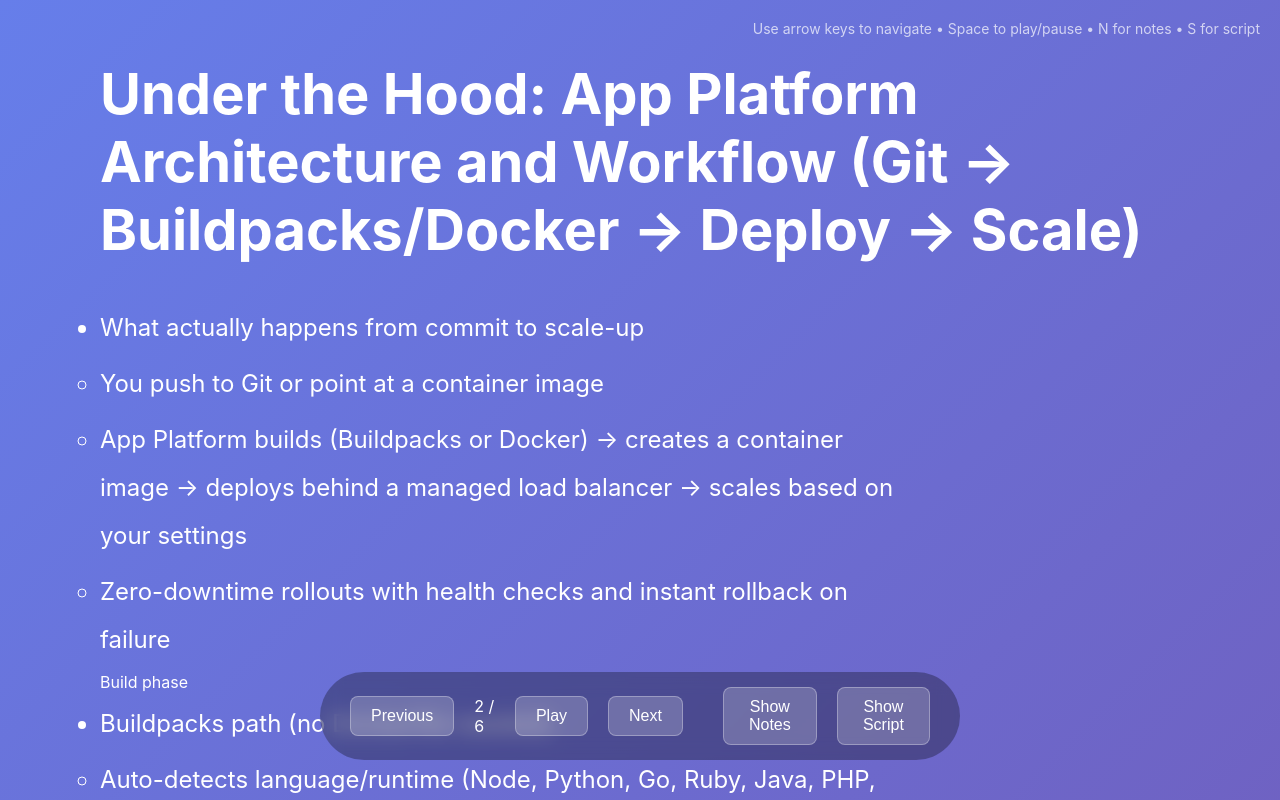
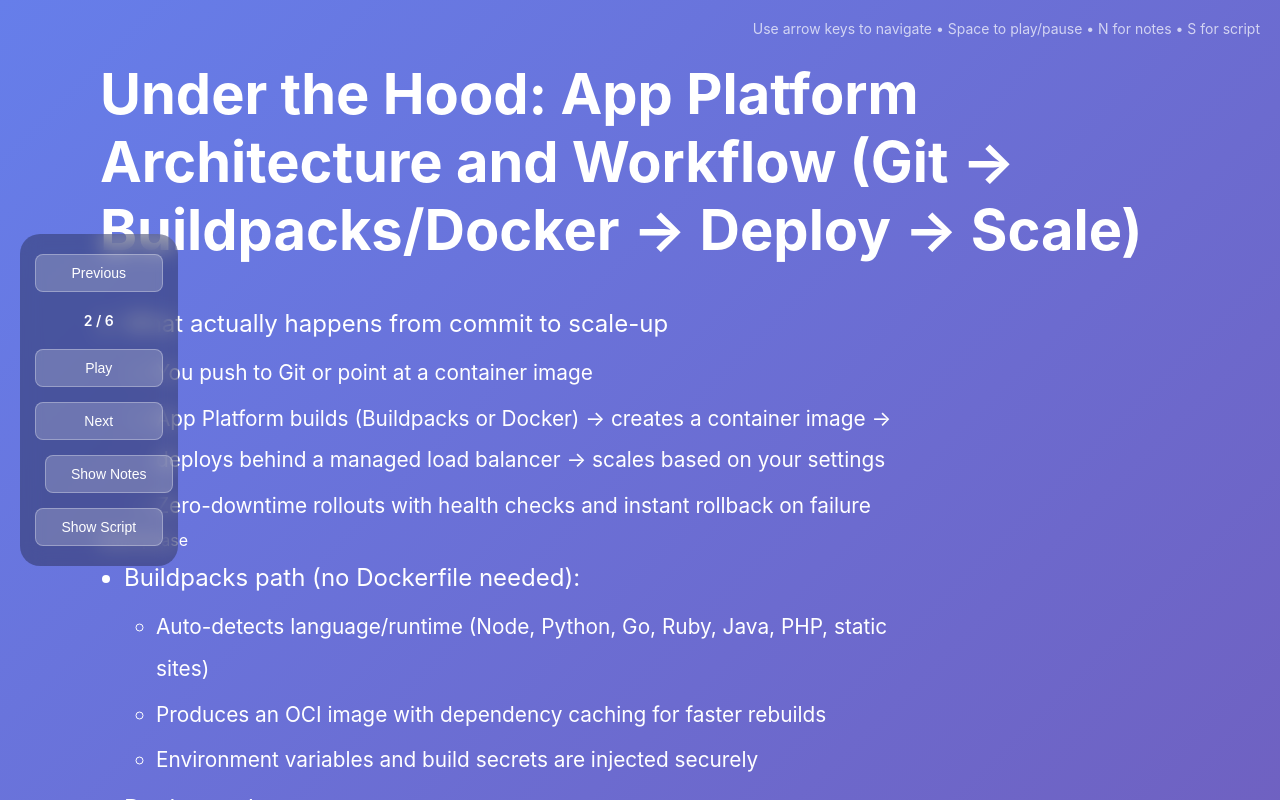
Before and after one commit to ElanHasson/1755558317105, a Next.js app: page / in a window 1280 px wide. Both pictures are taken after a click on the button "Next". Shown: the top 800 px of the page. Built offline with nearby package versions, Linux system fonts and the light colour scheme.

Commit message:
Deploy webinar presentation webinar-1755558317105

```diff
--- a/app/globals.css
+++ b/app/globals.css
@@ -38,10 +38,18 @@
   font-size: 1.5rem;
   line-height: 2;
   max-width: 800px;
+  padding-left: 1.5rem;
 }
 
 .slide li {
-  margin: 0.5rem 0;
+  margin: 0.25rem 0;
+}
+
+.slide ul ul, .slide ol ol, .slide ul ol, .slide ol ul {
+  font-size: 1.3rem;
+  margin-top: 0.25rem;
+  margin-bottom: 0.25rem;
+  padding-left: 2rem;
 }
 
 .title-slide {
@@ -139,27 +147,31 @@
 
 .navigation {
   position: fixed;
-  bottom: 40px;
-  left: 50%;
-  transform: translateX(-50%);
+  left: 20px;
+  top: 50%;
+  transform: translateY(-50%);
   display: flex;
-  gap: 20px;
+  flex-direction: column;
+  gap: 15px;
   align-items: center;
   background: rgba(0, 0, 0, 0.3);
-  padding: 15px 30px;
-  border-radius: 50px;
+  padding: 20px 15px;
+  border-radius: 20px;
   backdrop-filter: blur(10px);
+  z-index: 1000;
 }
 
 .navigation button {
-  padding: 10px 20px;
-  font-size: 16px;
+  padding: 10px 15px;
+  font-size: 14px;
   background: rgba(255, 255, 255, 0.2);
   color: white;
   border: 1px solid rgba(255, 255, 255, 0.3);
   border-radius: 8px;
   cursor: pointer;
   transition: all 0.2s;
+  width: 100%;
+  min-width: 80px;
 }
 
 .navigation button:hover:not(:disabled) {
@@ -170,3 +182,9 @@
   opacity: 0.5;
   cursor: not-allowed;
 }
+
+.navigation span {
+  font-size: 14px;
+  font-weight: 600;
+  padding: 5px 0;
+}
--- a/components/slides/Slide_s2.tsx
+++ b/components/slides/Slide_s2.tsx
@@ -2,13 +2,14 @@
 import remarkGfm from 'remark-gfm';
 import { useEffect, useRef } from 'react';
 import mermaid from 'mermaid';
+import { Prism as SyntaxHighlighter } from 'react-syntax-highlighter';
+import { atomDark } from 'react-syntax-highlighter/dist/esm/styles/prism';
 
 export default function Slide() {
   const markdown = `- What actually happens from commit to scale-up
   - You push to Git or point at a container image
   - App Platform builds (Buildpacks or Docker) → creates a container image → deploys behind a managed load balancer → scales based on your settings
   - Zero-downtime rollouts with health checks and instant rollback on failure
-
 \`\`\`mermaid flowchart LR
   Dev[git push] --> Repo[GitHub/GitLab]
   Dev -. or .-> ImgSrc[Container Image in DOCR/Docker Hub]
@@ -29,7 +30,6 @@
   DEPLOY --> SCALE[Scale: instance count + size + autoscale]
   SCALE --> OBS[Logs & metrics]
 \`\`\`
-
 Build phase
 - Buildpacks path (no Dockerfile needed):
   - Auto-detects language/runtime (Node, Python, Go, Ruby, Java, PHP, static sites)
@@ -116,12 +116,21 @@
       <ReactMarkdown
         remarkPlugins={[remarkGfm]}
         components={{
-          code({node, className, children, ...props}: any) {
-            const match = /language-(w+)/.exec(className || '');
+          code({node, inline, className, children, ...props}: any) {
+            const match = /language-(\w+)/.exec(className || '');
             const language = match ? match[1] : '';
-            const isInline = !className;
 
-            if (!isInline && language === 'mermaid') {
+            // Handle inline code
+            if (inline) {
+              return (
+                <code className={className} {...props}>
+                  {children}
+                </code>
+              );
+            }
+
+            // Handle mermaid diagrams
+            if (language === 'mermaid') {
               return (
                 <pre className="language-mermaid">
                   <code>{String(children).replace(/\n$/, '')}</code>
@@ -129,10 +138,28 @@
               );
             }
 
+            // Handle code blocks with syntax highlighting
+            if (language) {
+              return (
+                <SyntaxHighlighter
+                  language={language}
+                  style={atomDark}
+                  showLineNumbers={true}
+                  PreTag="div"
+                  {...props}
+                >
+                  {String(children).replace(/\n$/, '')}
+                </SyntaxHighlighter>
+              );
+            }
+
+            // Default code block without highlighting
             return (
-              <code className={className} {...props}>
-                {children}
-              </code>
+              <pre>
+                <code className={className} {...props}>
+                  {children}
+                </code>
+              </pre>
             );
           }
         }}
--- a/components/slides/Slide_s3.tsx
+++ b/components/slides/Slide_s3.tsx
@@ -2,13 +2,14 @@
 import remarkGfm from 'remark-gfm';
 import { useEffect, useRef } from 'react';
 import mermaid from 'mermaid';
+import { Prism as SyntaxHighlighter } from 'react-syntax-highlighter';
+import { atomDark } from 'react-syntax-highlighter/dist/esm/styles/prism';
 
 export default function Slide() {
   const markdown = `- Goal: Ship a Web service + background Worker + one‑time DB Migration with a single App Spec
 - What you’ll see: One YAML, one command, auto‑ordered deploy (migrations run before app boots)
 
 App Spec (minimal example)
-
 \`\`\`yaml
 name: web-worker-migrate
 region: nyc
@@ -49,9 +50,7 @@
     environment_slug: node-js
     run_command: "npm run migrate"
 \`\`\`
-
 Deploy from the CLI
-
 \`\`\`bash
 # Create the app from spec
 export DO_TOKEN=...   # or already logged in via \`doctl auth init\`
@@ -70,9 +69,7 @@
 # Web and worker runtime logs
 doctl apps logs $APP_ID --component web --type run --follow
 \`\`\`
-
 A quick look at the flow
-
 \`\`\`mermaid flowchart LR
     A(Code push / Spec apply) --> B[Pre-deploy Job: migrate-db]
     B -->|Success| C[Start Web]
@@ -81,7 +78,6 @@
     C --> E[Routes live]
     D --> F[Background tasks running]
 \`\`\`
-
 Notes
 - Secrets/DB URLs: add in App Platform UI or as encrypted env vars; App Spec picks them up at deploy
 - Roll forward on push; redeploy/rollback available from UI; no servers to manage`;
@@ -135,12 +131,21 @@
       <ReactMarkdown
         remarkPlugins={[remarkGfm]}
         components={{
-          code({node, className, children, ...props}: any) {
-            const match = /language-(w+)/.exec(className || '');
+          code({node, inline, className, children, ...props}: any) {
+            const match = /language-(\w+)/.exec(className || '');
             const language = match ? match[1] : '';
-            const isInline = !className;
 
-            if (!isInline && language === 'mermaid') {
+            // Handle inline code
+            if (inline) {
+              return (
+                <code className={className} {...props}>
+                  {children}
+                </code>
+              );
+            }
+
+            // Handle mermaid diagrams
+            if (language === 'mermaid') {
               return (
                 <pre className="language-mermaid">
                   <code>{String(children).replace(/\n$/, '')}</code>
@@ -148,10 +153,28 @@
               );
             }
 
+            // Handle code blocks with syntax highlighting
+            if (language) {
+              return (
+                <SyntaxHighlighter
+                  language={language}
+                  style={atomDark}
+                  showLineNumbers={true}
+                  PreTag="div"
+                  {...props}
+                >
+                  {String(children).replace(/\n$/, '')}
+                </SyntaxHighlighter>
+              );
+            }
+
+            // Default code block without highlighting
             return (
-              <code className={className} {...props}>
-                {children}
-              </code>
+              <pre>
+                <code className={className} {...props}>
+                  {children}
+                </code>
+              </pre>
             );
           }
         }}
--- a/components/slides/Slide_s4.tsx
+++ b/components/slides/Slide_s4.tsx
@@ -2,31 +2,29 @@
 import remarkGfm from 'remark-gfm';
 import { useEffect, useRef } from 'react';
 import mermaid from 'mermaid';
+import { Prism as SyntaxHighlighter } from 'react-syntax-highlighter';
+import { atomDark } from 'react-syntax-highlighter/dist/esm/styles/prism';
 
 export default function Slide() {
   const markdown = `- Why App Platform gets you production‑ready fast
   - Managed HTTPS and TLS certs by default; enable "Enforce HTTPS"
   - Push‑to‑deploy from GitHub/GitLab with zero‑downtime rolling updates
   - Built‑in autoscaling and health checks; one‑click rollback to a prior deploy
-
 - Security best practices
   - Store credentials as encrypted environment variables (secrets), never in code
   - Use private networking to connect to Managed Databases inside your VPC
   - Restrict exposure to only HTTP/HTTPS; terminate TLS at the edge
   - Enable preview environments only for trusted branches and clean them up after review
-
 - CI/CD best practices
   - Protect your main branch; auto‑deploy from main only
   - Turn on preview deployments for PRs to run tests and QA before merge
   - Use buildpacks or your Dockerfile; keep images minimal and pinned
   - Add a health check endpoint (e.g., /healthz) so rollouts verify readiness
-
 - Cost control best practices
   - Start with Basic tier and the smallest instance that meets baseline needs
   - Set min/max instances to cap autoscaling; right‑size using metrics
   - Use Static Sites + CDN for frontends; offload heavy state to Managed DBs
   - Regularly prune preview apps and unused components; set billing alerts
-
 - Minimal App Spec example
 \`\`\`yaml
 # app.yaml
@@ -52,7 +50,6 @@
 routes:
   - path: /
 \`\`\`
-
 \`\`\`mermaid
 graph LR
   Dev[Developer push] --> GH[GitHub/GitLab]
@@ -62,7 +59,6 @@
   Deploy --> Auto[Autoscale within limits]
   Sec[Secrets + HTTPS + VPC] -.enforced at build/deploy.-> Deploy
 \`\`\`
-
 - CLI workflow
 \`\`\`bash
 # First deploy
@@ -120,12 +116,21 @@
       <ReactMarkdown
         remarkPlugins={[remarkGfm]}
         components={{
-          code({node, className, children, ...props}: any) {
-            const match = /language-(w+)/.exec(className || '');
+          code({node, inline, className, children, ...props}: any) {
+            const match = /language-(\w+)/.exec(className || '');
             const language = match ? match[1] : '';
-            const isInline = !className;
 
-            if (!isInline && language === 'mermaid') {
+            // Handle inline code
+            if (inline) {
+              return (
+                <code className={className} {...props}>
+                  {children}
+                </code>
+              );
+            }
+
+            // Handle mermaid diagrams
+            if (language === 'mermaid') {
               return (
                 <pre className="language-mermaid">
                   <code>{String(children).replace(/\n$/, '')}</code>
@@ -133,10 +138,28 @@
               );
             }
 
+            // Handle code blocks with syntax highlighting
+            if (language) {
+              return (
+                <SyntaxHighlighter
+                  language={language}
+                  style={atomDark}
+                  showLineNumbers={true}
+                  PreTag="div"
+                  {...props}
+                >
+                  {String(children).replace(/\n$/, '')}
+                </SyntaxHighlighter>
+              );
+            }
+
+            // Default code block without highlighting
             return (
-              <code className={className} {...props}>
-                {children}
-              </code>
+              <pre>
+                <code className={className} {...props}>
+                  {children}
+                </code>
+              </pre>
             );
           }
         }}
--- a/components/slides/Slide_s5.tsx
+++ b/components/slides/Slide_s5.tsx
@@ -2,19 +2,19 @@
 import remarkGfm from 'remark-gfm';
 import { useEffect, useRef } from 'react';
 import mermaid from 'mermaid';
+import { Prism as SyntaxHighlighter } from 'react-syntax-highlighter';
+import { atomDark } from 'react-syntax-highlighter/dist/esm/styles/prism';
 
 export default function Slide() {
   const markdown = `- Why these patterns ship fast
   - SaaS: Multi-tenant API + Managed DB + background jobs
   - Jamstack: Static site build + global CDN + PR previews
   - Monorepo Microservices: Multiple components from one repo, each scaled independently
-
 - How App Platform removes DevOps pain
   - Autodetects builds (no Dockerfile required) and deploys from Git on push
   - Per-component scaling, health checks, zero-downtime deploys and instant rollbacks
   - Secrets and env vars, VPC to Managed Databases/Redis, custom domains + HTTPS
   - Logs, metrics, alerts built-in; cron jobs and workers for async tasks
-
 \`\`\`mermaid flowchart LR
   A[Monorepo on GitHub/GitLab] --> B[App Platform\nBuildpacks + App Spec]
   B --> C[Static Site (Jamstack)]
@@ -27,7 +27,6 @@
   B --> H[PR Previews\nLogs/Metrics\nRollbacks\nAutoscaling]
   C --> I[Users]
 \`\`\`
-
 - Result: One pipeline, many components; fewer YAMLs, no cluster wrangling—just push code and ship.`;
   const mermaidRef = useRef(0);
 
@@ -79,12 +78,21 @@
       <ReactMarkdown
         remarkPlugins={[remarkGfm]}
         components={{
-          code({node, className, children, ...props}: any) {
-            const match = /language-(w+)/.exec(className || '');
+          code({node, inline, className, children, ...props}: any) {
+            const match = /language-(\w+)/.exec(className || '');
             const language = match ? match[1] : '';
-            const isInline = !className;
 
-            if (!isInline && language === 'mermaid') {
+            // Handle inline code
+            if (inline) {
+              return (
+                <code className={className} {...props}>
+                  {children}
+                </code>
+              );
+            }
+
+            // Handle mermaid diagrams
+            if (language === 'mermaid') {
               return (
                 <pre className="language-mermaid">
                   <code>{String(children).replace(/\n$/, '')}</code>
@@ -92,10 +100,28 @@
               );
             }
 
+            // Handle code blocks with syntax highlighting
+            if (language) {
+              return (
+                <SyntaxHighlighter
+                  language={language}
+                  style={atomDark}
+                  showLineNumbers={true}
+                  PreTag="div"
+                  {...props}
+                >
+                  {String(children).replace(/\n$/, '')}
+                </SyntaxHighlighter>
+              );
+            }
+
+            // Default code block without highlighting
             return (
-              <code className={className} {...props}>
-                {children}
-              </code>
+              <pre>
+                <code className={className} {...props}>
+                  {children}
+                </code>
+              </pre>
             );
           }
         }}
--- a/components/slides/Slide_s6.tsx
+++ b/components/slides/Slide_s6.tsx
@@ -2,6 +2,8 @@
 import remarkGfm from 'remark-gfm';
 import { useEffect, useRef } from 'react';
 import mermaid from 'mermaid';
+import { Prism as SyntaxHighlighter } from 'react-syntax-highlighter';
+import { atomDark } from 'react-syntax-highlighter/dist/esm/styles/prism';
 
 export default function Slide() {
   const markdown = `- Avoid the gotchas
@@ -11,7 +13,6 @@
   - Build/deploy surprises: Control runtime via version settings or a Dockerfile. Define build context for monorepos, use staging and deploy previews, and review build logs.
   - Networking/costs: Watch egress. Place components and databases in the same region/VPC, cache aggressively, and use a CDN for static assets.
   - Secrets/config: Never commit secrets. Use App secrets/env vars and rotate regularly.
-
 \`\`\`mermaid flowchart LR
   A[Gotcha] --> B[Ephemeral FS]
   B --> Bfix[Use Managed DBs/Redis/Spaces]
@@ -24,14 +25,12 @@
   A --> F[Egress/region]
   F --> Ffix[Same region/VPC + CDN + cache]
 \`\`\`
-
 - Trends to watch
   - Platform engineering and golden paths
   - Serverless containers and buildpacks
   - FinOps and cost‑aware design
   - AI/LLM workloads offloaded to workers
   - Multi‑cloud portability with Dockerfile + 12‑factor
-
 - What’s next (quick checklist)
   - Import repo; choose runtime or Dockerfile
   - Attach Managed Postgres/Redis; set env/secrets
@@ -90,12 +89,21 @@
       <ReactMarkdown
         remarkPlugins={[remarkGfm]}
         components={{
-          code({node, className, children, ...props}: any) {
-            const match = /language-(w+)/.exec(className || '');
+          code({node, inline, className, children, ...props}: any) {
+            const match = /language-(\w+)/.exec(className || '');
             const language = match ? match[1] : '';
-            const isInline = !className;
 
-            if (!isInline && language === 'mermaid') {
+            // Handle inline code
+            if (inline) {
+              return (
+                <code className={className} {...props}>
+                  {children}
+                </code>
+              );
+            }
+
+            // Handle mermaid diagrams
+            if (language === 'mermaid') {
               return (
                 <pre className="language-mermaid">
                   <code>{String(children).replace(/\n$/, '')}</code>
@@ -103,10 +111,28 @@
               );
             }
 
+            // Handle code blocks with syntax highlighting
+            if (language) {
+              return (
+                <SyntaxHighlighter
+                  language={language}
+                  style={atomDark}
+                  showLineNumbers={true}
+                  PreTag="div"
+                  {...props}
+                >
+                  {String(children).replace(/\n$/, '')}
+                </SyntaxHighlighter>
+              );
+            }
+
+            // Default code block without highlighting
             return (
-              <code className={className} {...props}>
-                {children}
-              </code>
+              <pre>
+                <code className={className} {...props}>
+                  {children}
+                </code>
+              </pre>
             );
           }
         }}
```
Also changed, not shown: data/presentation.json (+5 -5 lines).
